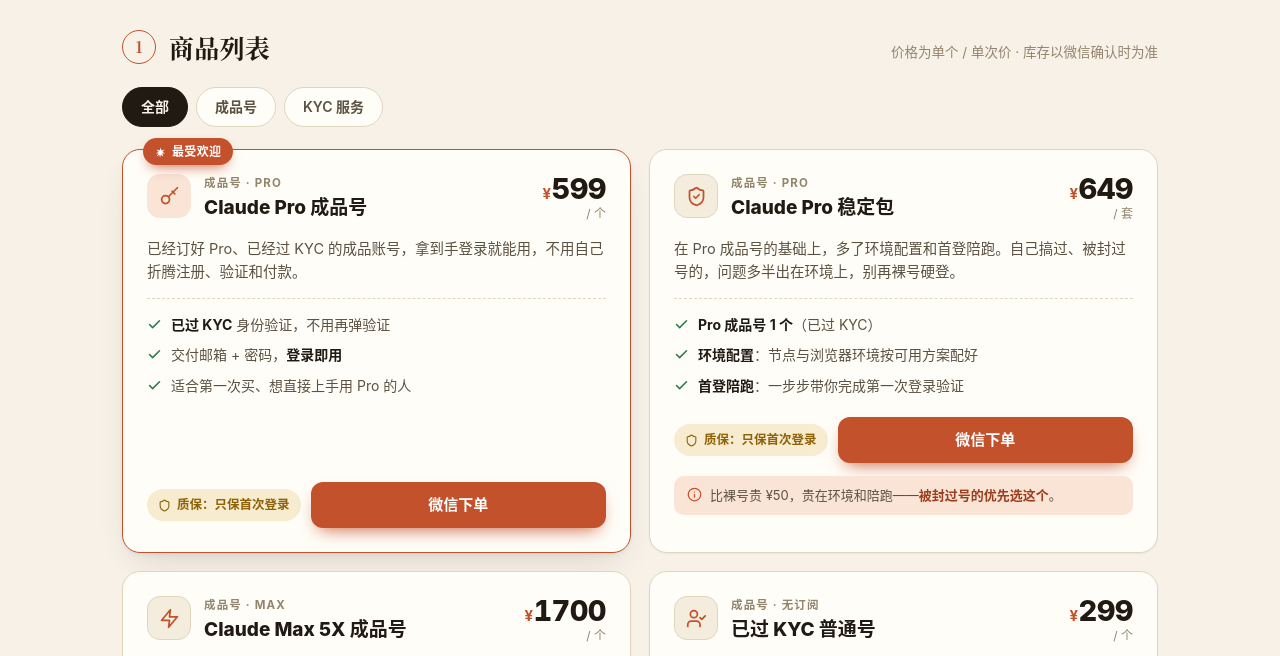
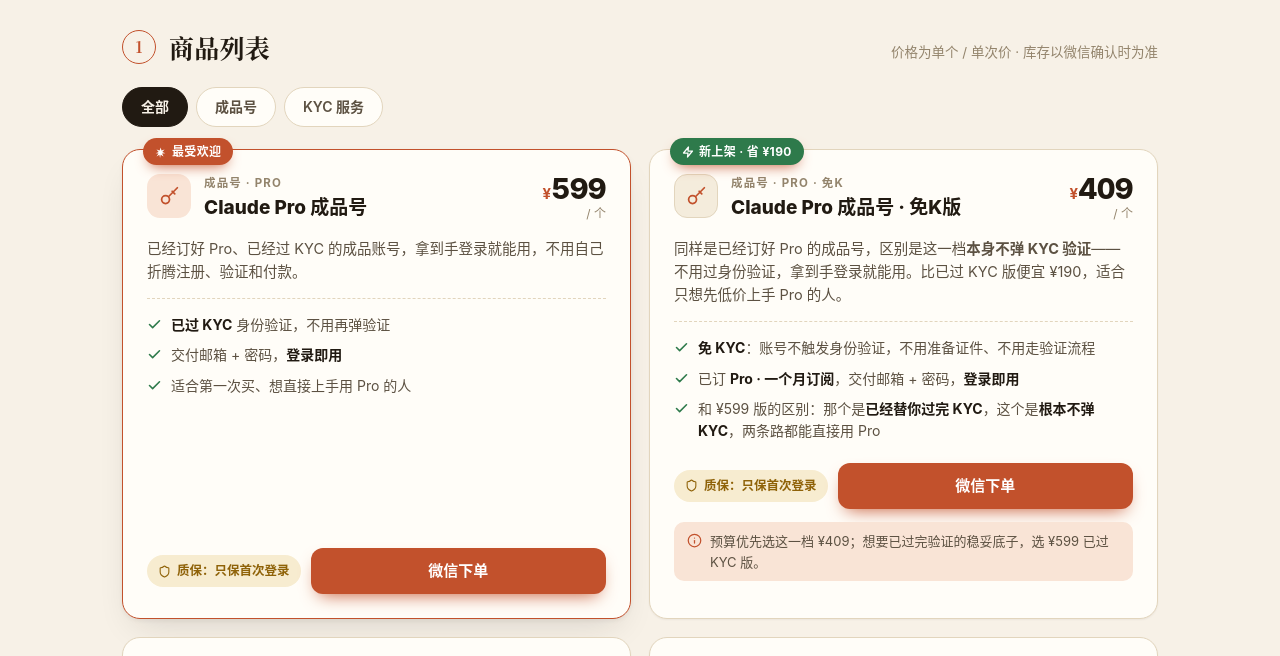
Before and after one commit to guwen123456/foreign-trade-life-sim, a plain HTML site: page haokandian/index.html in a window 1280 px wide. Shown: the part 640-1296 px from the top of the page. Drawn offline with Linux system fonts and the light colour scheme.

Commit message:
Add 免K Pro tier 409 to Claude shop

```diff
--- a/haokandian/index.html
+++ b/haokandian/index.html
@@ -411,7 +411,7 @@ html{scroll-behavior:auto}
 <span class="pill">微信下单 · 不接在线支付</span>
 </div>
 <h1>Claude 成品号与 KYC 验证，<span class="hl">加微信直接下单</span></h1>
-<p class="hero-sub">Pro 成品号、Max 5X、已过 KYC 普通号和 KYC 代过服务，<strong>价格和质保都写在下面，不绕弯子</strong>。看中哪件，复制微信号加我，确认有货再付款，付款后拿号、当场登录验证。</p>
+<p class="hero-sub">Pro 成品号、免K Pro、Max 5X、已过 KYC 普通号和 KYC 代过服务，<strong>价格和质保都写在下面，不绕弯子</strong>。看中哪件，复制微信号加我，确认有货再付款，付款后拿号、当场登录验证。</p>
 <div class="hero-actions">
 <div class="wx-box">
 <div class="wx-ic"><svg width="22" height="22" viewBox="0 0 24 24" fill="none" stroke="currentColor" stroke-width="2" stroke-linecap="round" stroke-linejoin="round"><path d="M7.9 20A9 9 0 1 0 4 16.1L2 22Z"/><path d="M8 12h.01"/><path d="M12 12h.01"/><path d="M16 12h.01"/></svg></div>
@@ -487,6 +487,32 @@ html{scroll-behavior:auto}
 <span class="warranty first"><svg width="13" height="13" viewBox="0 0 24 24" fill="none" stroke="currentColor" stroke-width="2" stroke-linecap="round" stroke-linejoin="round"><path d="M20 13c0 5-3.5 7.5-7.66 8.95a1 1 0 0 1-.67-.01C7.5 20.5 4 18 4 13V6a1 1 0 0 1 1-1c2 0 4.5-1.2 6.24-2.72a1.17 1.17 0 0 1 1.52 0C14.51 3.81 17 5 19 5a1 1 0 0 1 1 1z"/></svg>质保：只保首次登录</span>
 <button class="btn btn-primary" type="button" data-buy>微信下单</button>
 </div>
+</article>
+
+<!-- Pro 免K版 -->
+<article class="card" data-cat="account" data-name="Claude Pro 成品号 · 免K版" data-price="409">
+<span class="card-tag" style="background:var(--green)"><svg width="12" height="12" viewBox="0 0 24 24" fill="none" stroke="currentColor" stroke-width="2.5" stroke-linecap="round" stroke-linejoin="round"><path d="M13 2 3 14h9l-1 8 10-12h-9l1-8z"/></svg>新上架 · 省 ¥190</span>
+<div class="card-head">
+<div class="card-id">
+<div class="card-ic"><svg width="21" height="21" viewBox="0 0 24 24" fill="none" stroke="currentColor" stroke-width="2" stroke-linecap="round" stroke-linejoin="round"><circle cx="7.5" cy="15.5" r="4.5"/><path d="m11 12 10-10"/><path d="m15 6 3 3"/></svg></div>
+<div>
+<div class="card-cat">成品号 · Pro · 免K</div>
+<h3>Claude Pro 成品号 · 免K版</h3>
+</div>
+</div>
+<div class="price"><div class="num"><small>¥</small>409</div><div class="per">/ 个</div></div>
+</div>
+<p class="card-desc">同样是已经订好 Pro 的成品号，区别是这一档<strong>本身不弹 KYC 验证</strong>——不用过身份验证，拿到手登录就能用。比已过 KYC 版便宜 ¥190，适合只想先低价上手 Pro 的人。</p>
+<ul class="includes">
+<li><svg width="15" height="15" viewBox="0 0 24 24" fill="none" stroke="currentColor" stroke-width="2.5" stroke-linecap="round" stroke-linejoin="round"><path d="M20 6 9 17l-5-5"/></svg><span><strong>免 KYC</strong>：账号不触发身份验证，不用准备证件、不用走验证流程</span></li>
+<li><svg width="15" height="15" viewBox="0 0 24 24" fill="none" stroke="currentColor" stroke-width="2.5" stroke-linecap="round" stroke-linejoin="round"><path d="M20 6 9 17l-5-5"/></svg><span>已订 <strong>Pro · 一个月订阅</strong>，交付邮箱 + 密码，<strong>登录即用</strong></span></li>
+<li><svg width="15" height="15" viewBox="0 0 24 24" fill="none" stroke="currentColor" stroke-width="2.5" stroke-linecap="round" stroke-linejoin="round"><path d="M20 6 9 17l-5-5"/></svg><span>和 ¥599 版的区别：那个是<strong>已经替你过完 KYC</strong>，这个是<strong>根本不弹 KYC</strong>，两条路都能直接用 Pro</span></li>
+</ul>
+<div class="card-foot">
+<span class="warranty first"><svg width="13" height="13" viewBox="0 0 24 24" fill="none" stroke="currentColor" stroke-width="2" stroke-linecap="round" stroke-linejoin="round"><path d="M20 13c0 5-3.5 7.5-7.66 8.95a1 1 0 0 1-.67-.01C7.5 20.5 4 18 4 13V6a1 1 0 0 1 1-1c2 0 4.5-1.2 6.24-2.72a1.17 1.17 0 0 1 1.52 0C14.51 3.81 17 5 19 5a1 1 0 0 1 1 1z"/></svg>质保：只保首次登录</span>
+<button class="btn btn-primary" type="button" data-buy>微信下单</button>
+</div>
+<p class="renew-note"><svg width="15" height="15" viewBox="0 0 24 24" fill="none" stroke="currentColor" stroke-width="2" stroke-linecap="round" stroke-linejoin="round"><circle cx="12" cy="12" r="10"/><path d="M12 16v-4"/><path d="M12 8h.01"/></svg><span>预算优先选这一档 ¥409；想要已过完验证的稳妥底子，选 ¥599 已过 KYC 版。</span></p>
 </article>
 
 <!-- 稳定包 -->
@@ -675,6 +701,10 @@ html{scroll-behavior:auto}
 <p>成品号交付后，账号在谁手里、用什么环境登录，我这边控制不了，所以行业口径都是只保首登：我保证给你的号能登上，登不上我换到你能登为止；登上之后怎么用、会不会被官方风控封掉，没法替你担保。怕环境出问题的，选稳定包，首登有人陪跑。</p>
 </details>
 <details>
+<summary>免K版 ¥409 和已过 KYC 版 ¥599 差在哪？<span class="chev"><svg width="18" height="18" viewBox="0 0 24 24" fill="none" stroke="currentColor" stroke-width="2" stroke-linecap="round" stroke-linejoin="round"><path d="m6 9 6 6 6-6"/></svg></span></summary>
+<p>两档都是订好 Pro、拿到就能用的成品号，区别只在验证这一步：免K版 ¥409 的账号本身不弹 KYC 验证，不用过身份验证，所以便宜 ¥190；已过 KYC 版 ¥599 是身份验证已经替你过完的号。预算优先、想先低价上手选免K版；想要验证已经过完的底子选 ¥599 版。两档质保口径一样，都是只保首次登录。</p>
+</details>
+<details>
 <summary>裸号和稳定包怎么选？<span class="chev"><svg width="18" height="18" viewBox="0 0 24 24" fill="none" stroke="currentColor" stroke-width="2" stroke-linecap="round" stroke-linejoin="round"><path d="m6 9 6 6 6-6"/></svg></span></summary>
 <p>自己有干净的美国节点、登过 Claude 没出过事的，买裸号 ¥599 就够。之前自己搞被封过、或者第一次买完全不懂环境的，选稳定包 ¥649，环境配置和首登陪跑都包含，少走弯路。</p>
 </details>
```
